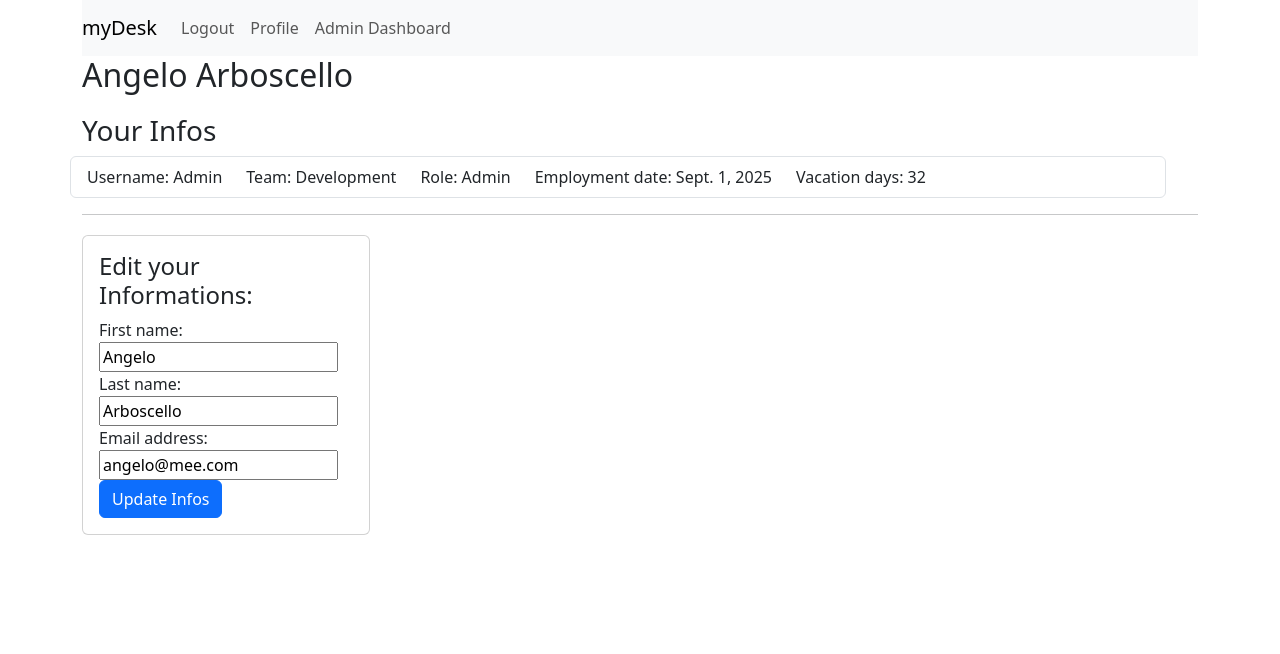
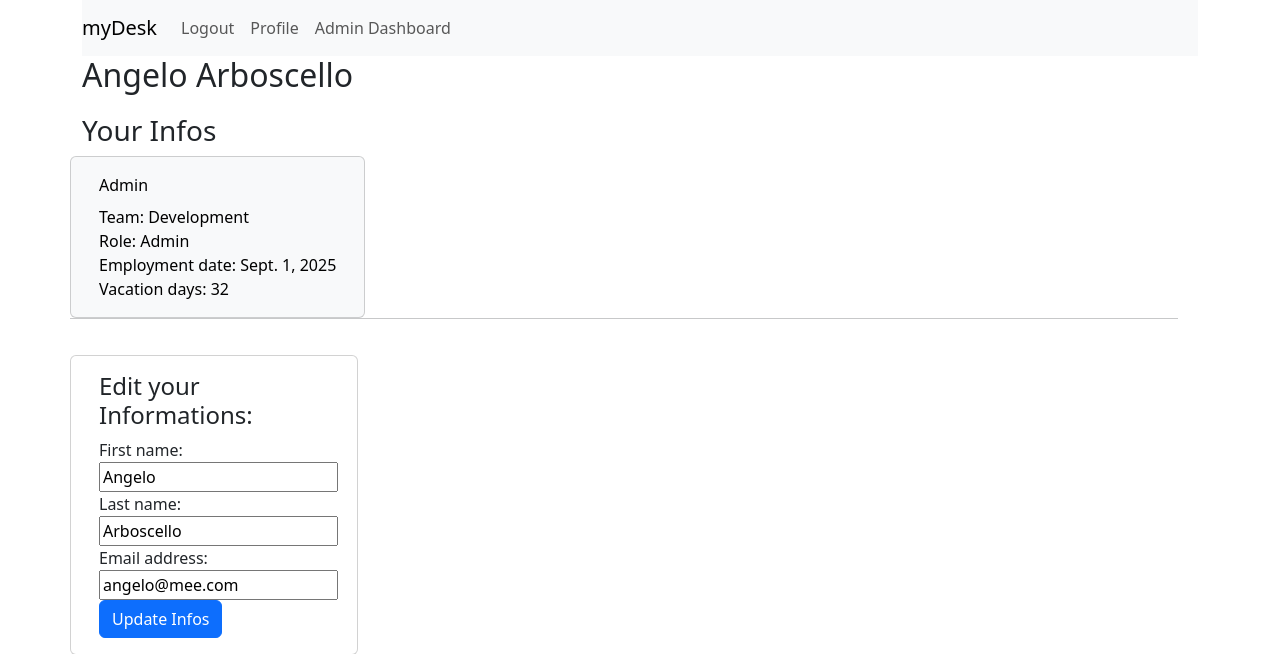
Before and after one commit to derblaueengel2003/capstone, a Django app: page /edit-user in a window 1280 px wide. Shown: the top 654 px of the page. Run offline with Django 5.2, Linux system fonts and the light colour scheme; a user stored in the database is signed in; data comes from the database, SQL or seed files in the repository; both versions use the stored data as it was after the commit.

Commit message:
risistemato anche profile page

```diff
--- a/myDesk/static/myDesk/styles.css
+++ b/myDesk/static/myDesk/styles.css
@@ -2,3 +2,11 @@
     margin-top: 20px;
     margin-right: 20px;
 }
+
+.employee {
+
+}
+
+.team {
+
+}
--- a/myDesk/templates/myDesk/profile.html
+++ b/myDesk/templates/myDesk/profile.html
@@ -6,16 +6,16 @@
 <h2>{{ user.get_full_name }}</h2>
 <div class="row section">
     <h3>Your Infos</h3>
-    <ul class="list-group">
-        <li class="list-group-item profile">
-        <div class="row row-cols-auto">
-        <div class="col">Username: {{ user.username }}</div>
-        <div class="col">Team: {{ user.profile.team }}</div>
-        <div class="col">Role: {{ user.profile.role }}</div>
-        <div class="col">Employment date: {{ user.profile.employment_date }}</div>
-        <div class="col">Vacation days: {{ user.profile.vacation_days }}</div>
-        </li>
-    </ul>
+    <div class="card text-bg-light" style="width: auto">
+        <div class="card-body profile">
+
+        <div class="card-title">{{ user.username }}</div>
+        <div class="">Team: {{ user.profile.team }}</div>
+        <div class="">Role: {{ user.profile.role }}</div>
+        <div class="">Employment date: {{ user.profile.employment_date }}</div>
+        <div class="">Vacation days: {{ user.profile.vacation_days }}</div>
+
+    </div>
 </div>
 <hr>
 
```
Also changed, not shown: myDesk/templates/myDesk/admin-dashboard.html (+10 -9 lines), db.sqlite3.
